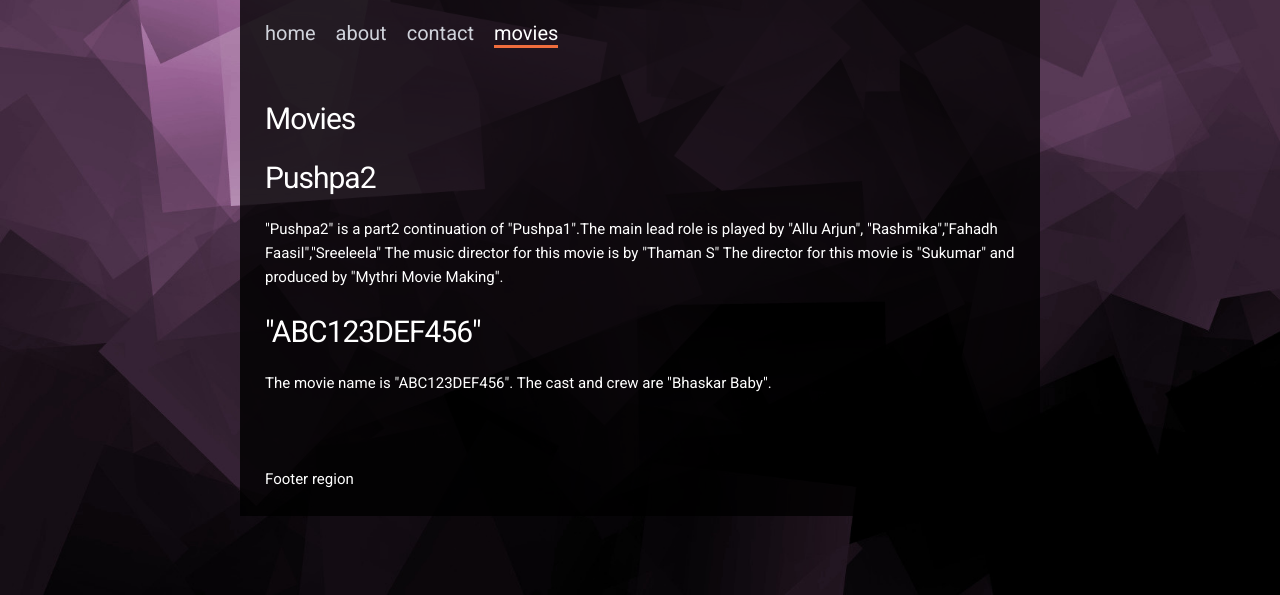
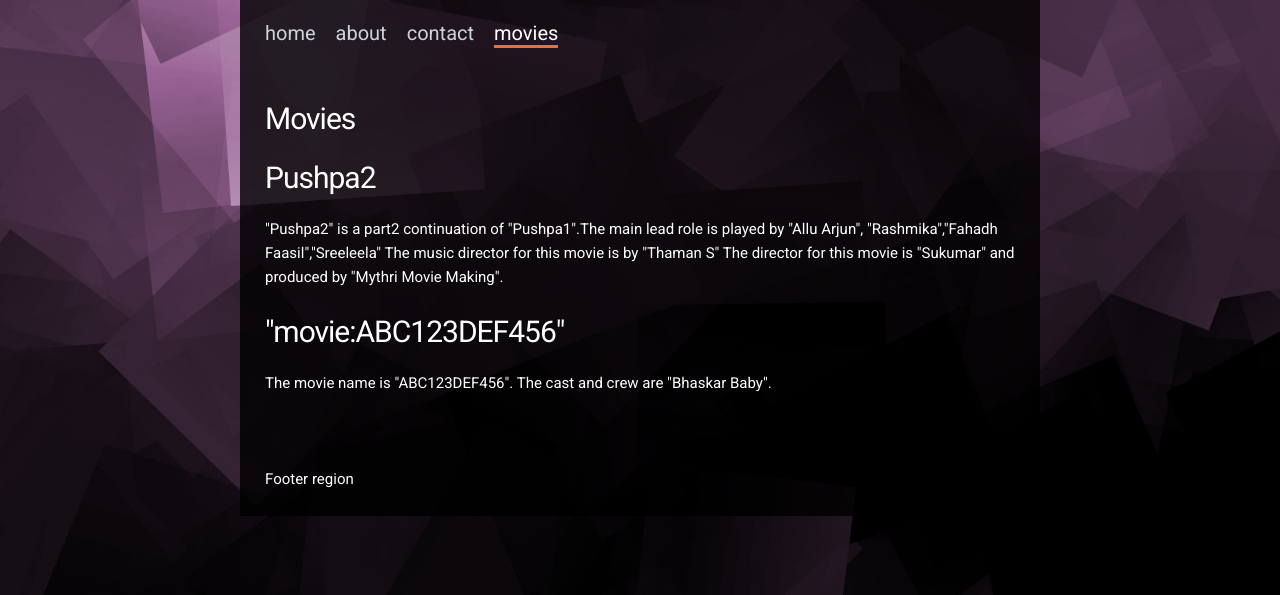
Before and after one commit to Lakshmi1b/newrep, a plain HTML site: page index.html in a window 1280 px wide. Both pictures are taken after a click on the link "movies". Shown: the part 205-800 px from the top of the page. Drawn offline with nearby package versions, Linux system fonts and the light colour scheme.

Commit message:
Update index.html
Signed-off-by: Lakshmi1b <mtlakshmiab@gmail.com>

```diff
--- a/index.html
+++ b/index.html
@@ -74,7 +74,7 @@
                  The music director for this movie is by "Thaman S"
                  The director for this movie is "Sukumar" and produced by "Mythri Movie Making".
               </p>
-            <h2> "ABC123DEF456" </h2>
+            <h2> "movie:ABC123DEF456" </h2>
               <p> The movie name is "ABC123DEF456". The cast and crew are "Bhaskar Baby".</p>
 
           </div>
```
